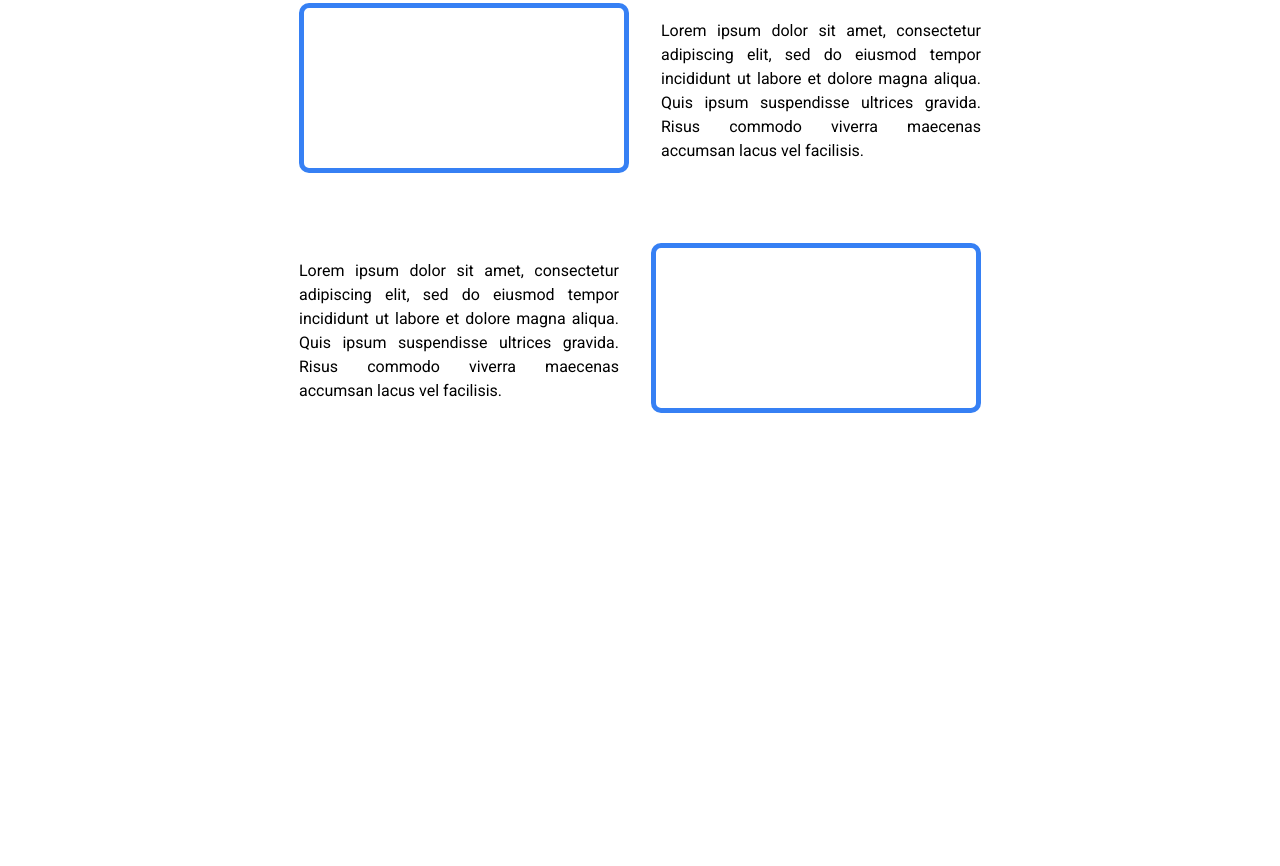
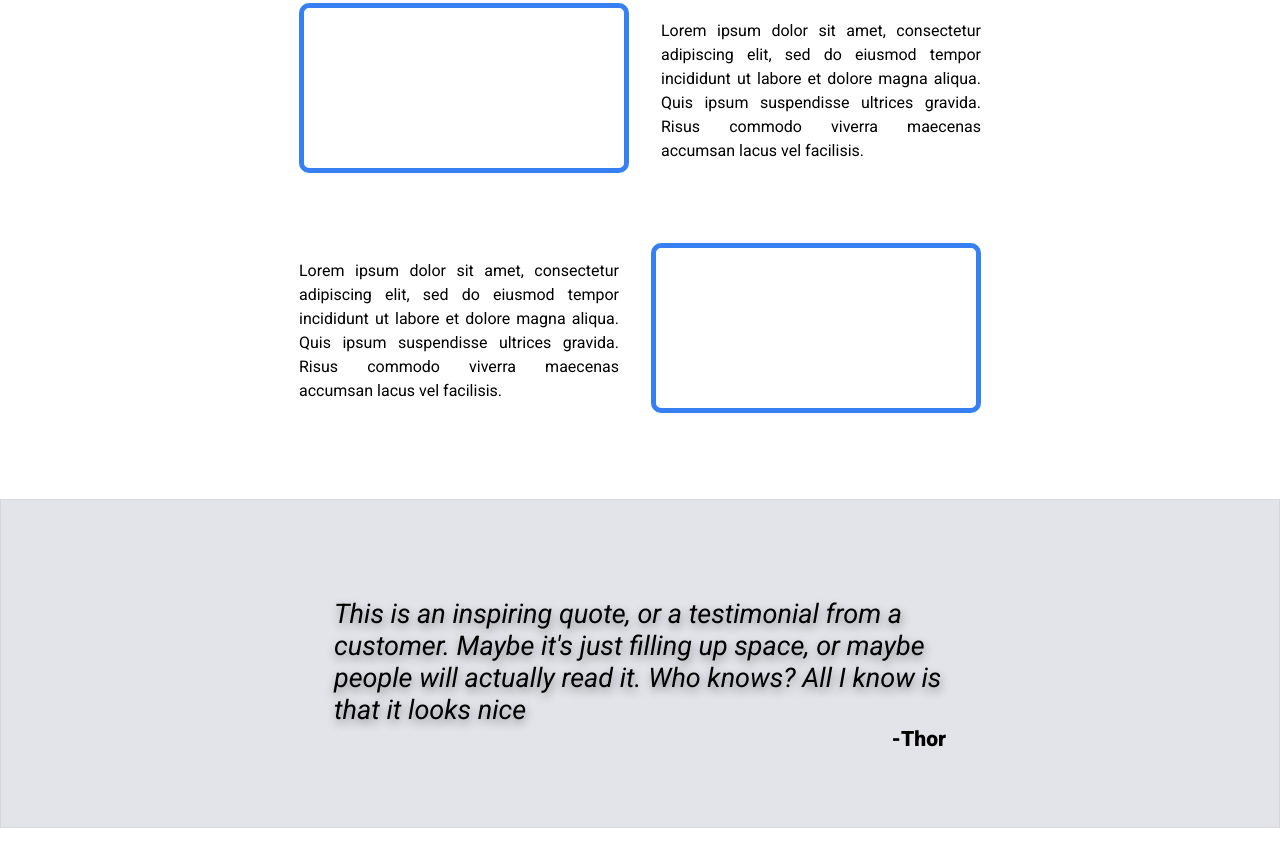
Before and after one commit to LunaMellow/PROG2053-Oblig-One, a plain HTML site: page index.html in a window 1280 px wide. Shown: the part 616-1482 px from the top of the page. Before the commit the page ends 1035 px from the top, so only its background shows below. Drawn offline with Linux system fonts and the light colour scheme.

Commit message:
Third Section Complete (✿◡‿◡)

```diff
--- a/components.css
+++ b/components.css
@@ -63,6 +63,7 @@
     max-width: 60em;
     gap: 4em;
     line-height: 1.5em;
+    margin-bottom: 5em;
 }
 
 .main-section h1 {
@@ -87,6 +88,33 @@
 }
 
 /*
+    Third Section
+*/
+.jumbotron-light {
+    background-color: #e3e4ea;
+    color: black;
+    font-size: 18px;
+    padding: 76px 128px;
+    margin-bottom: 3em;
+    border: solid 1px #d7d6db;
+}
+
+.jumbotron-light-quote {
+    max-width: 34em;
+}
+
+.jumbotron-light-quote h2 {
+    text-shadow: 1px 4px 10px gray;
+    margin-bottom: 0;
+}
+
+.jumbotron-light-cite {
+    width: 100%;
+    justify-content: end;
+    margin: 0;
+}
+
+/*
     Fourth Section
 */
 .btn-signup.reverse {
--- a/index.html
+++ b/index.html
@@ -31,7 +31,7 @@
   </header>
 
   <!-- First Section -->
-  <div class="display-flex jumbotron align-center justify-center">
+  <div class="display-flex align-center justify-center jumbotron">
     <div class="display-flex content-wrapper flex-wrap justify-center">
       <div class="display-flex flex-column text-wrapper">
         <h1>This website is awesome</h1>
@@ -71,7 +71,15 @@
   </div>
 
   <!-- Third Section -->
-
+  <div class="display-flex align-center justify-center jumbotron-light">
+    <div class="display-flex content-wrapper flex-wrap justify-center jumbotron-light-quote">
+        <h2 class="roboto-regular-italic">This is an inspiring quote, or a testimonial from a
+          customer. Maybe it's just filling up space, or maybe
+          people will actually read it. Who knows? All I know
+          is that it looks nice</h2>
+      <h3 class="display-flex roboto-black jumbotron-light-cite">-Thor</h3>
+    </div>
+  </div>
 
 
 </body>
```
